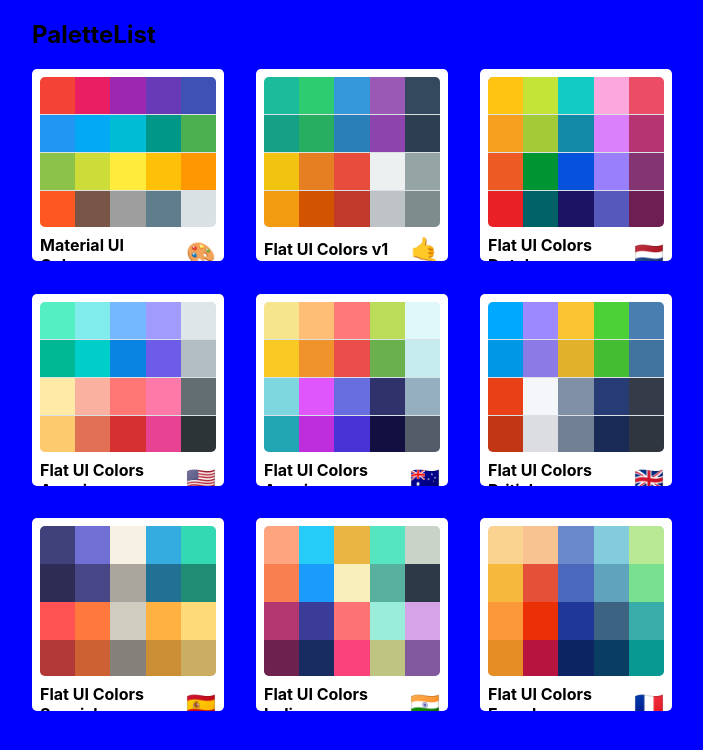
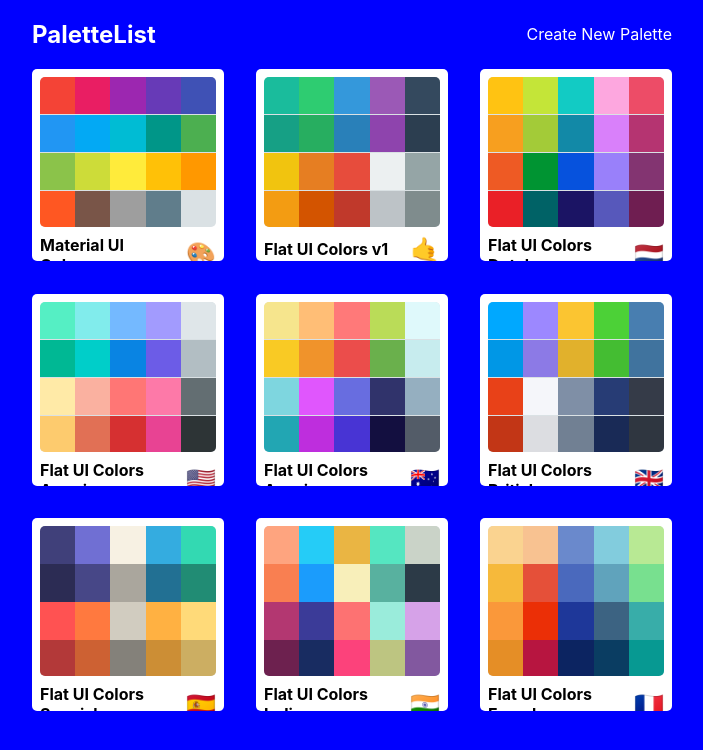
Before and after one commit to rs214/colorproject, a React (Create React App) app: page / in a window 1280 px wide. Shown: the top 750 px of the page, without its empty margins (288-991 px from the left). Built offline with nearby package versions, Linux system fonts and the light colour scheme.

Commit message:
added prettier js on save and create new component newpaletteform and linked to palettelist

```diff
--- a/src/App.js
+++ b/src/App.js
@@ -1,16 +1,16 @@
-import React, {Component} from 'react';
-import {Route, Switch} from 'react-router-dom';
-import Palette from './Palette';
-import PaletteList from './PaletteList';
-import SingleColorPalette from './SingleColorPalette';
-import seedColors from './seedColors';
-import { generatePalette } from './colorHelpers';
+import React, { Component } from "react";
+import { Route, Switch } from "react-router-dom";
+import Palette from "./Palette";
+import PaletteList from "./PaletteList";
+import SingleColorPalette from "./SingleColorPalette";
+import NewPaletteForm from "./NewPaletteForm";
+import seedColors from "./seedColors";
+import { generatePalette } from "./colorHelpers";
 
 class App extends Component {
-
   findPalette(id) {
     return seedColors.find(function(palette) {
-      return palette.id === id
+      return palette.id === id;
     });
   }
 
@@ -18,23 +18,36 @@
     return (
       <div>
         <Switch>
+          <Route exact path="/palette/new" render={() => <NewPaletteForm />} />
           <Route
-            exact path="/palette/:paletteId/:colorId"
-            render= {routeProps => (
+            exact
+            path="/palette/:paletteId/:colorId"
+            render={routeProps => (
               <SingleColorPalette
                 colorId={routeProps.match.params.colorId}
-                palette={ generatePalette(
+                palette={generatePalette(
                   this.findPalette(routeProps.match.params.paletteId)
                 )}
               />
             )}
           />
-          <Route exact path="/" render={(routeProps) => <PaletteList palettes={seedColors} {...routeProps}/>}/>
           <Route
-            exact path="/palette/:id"
+            exact
+            path="/"
             render={routeProps => (
-              <Palette palette={
-                generatePalette(this.findPalette(routeProps.match.params.id))} />)}
+              <PaletteList palettes={seedColors} {...routeProps} />
+            )}
+          />
+          <Route
+            exact
+            path="/palette/:id"
+            render={routeProps => (
+              <Palette
+                palette={generatePalette(
+                  this.findPalette(routeProps.match.params.id)
+                )}
+              />
+            )}
           />
         </Switch>
       </div>
--- /dev/null
+++ b/src/NewPaletteForm.js
@@ -0,0 +1,15 @@
+import React, { Component } from "react";
+
+export default class NewPaletteForm extends Component {
+  constructor(props) {
+    super(props);
+  }
+
+  render() {
+    return (
+      <div>
+        <h1>New Palette Form</h1>
+      </div>
+    );
+  }
+}
--- a/src/PaletteList.js
+++ b/src/PaletteList.js
@@ -1,6 +1,7 @@
-import React, { Component } from 'react';
-import MiniPalette from './MiniPalette';
-import { withStyles } from '@material-ui/styles';
+import React, { Component } from "react";
+import { Link } from "react-router-dom";
+import MiniPalette from "./MiniPalette";
+import { withStyles } from "@material-ui/styles";
 
 const styles = {
   root: {
@@ -20,7 +21,13 @@
   nav: {
     display: "flex",
     width: "100%",
-    justifyContent: "space-between"
+    justifyContent: "space-between",
+    alignItems: "center",
+    color: "white",
+    "& a": {
+      color: "white",
+      textDecoration: "none"
+    }
   },
   palettes: {
     boxSizing: "border-box",
@@ -29,8 +36,7 @@
     gridTemplateColumns: "repeat(3, 30%)",
     gridGap: "5%"
   }
-}
-
+};
 
 class PaletteList extends Component {
   constructor(props) {
@@ -38,24 +44,27 @@
   }
 
   goToPalette(id) {
-    this.props.history.push(`/palette/${id}`)
+    this.props.history.push(`/palette/${id}`);
   }
 
   render() {
     const { palettes, classes } = this.props;
-    let palettesNames = palettes.map((palette) => {
+    let palettesNames = palettes.map(palette => {
       return (
-        <MiniPalette {...palette} handleClick={() => this.goToPalette(palette.id)}/>
-      )})
+        <MiniPalette
+          {...palette}
+          handleClick={() => this.goToPalette(palette.id)}
+        />
+      );
+    });
     return (
       <div className={classes.root}>
         <div className={classes.container}>
           <nav className={classes.nav}>
             <h1>PaletteList</h1>
+            <Link to="/palette/new">Create New Palette</Link>
           </nav>
-          <div className={classes.palettes}>
-            {palettesNames}
-          </div>
+          <div className={classes.palettes}>{palettesNames}</div>
         </div>
       </div>
     );
```
